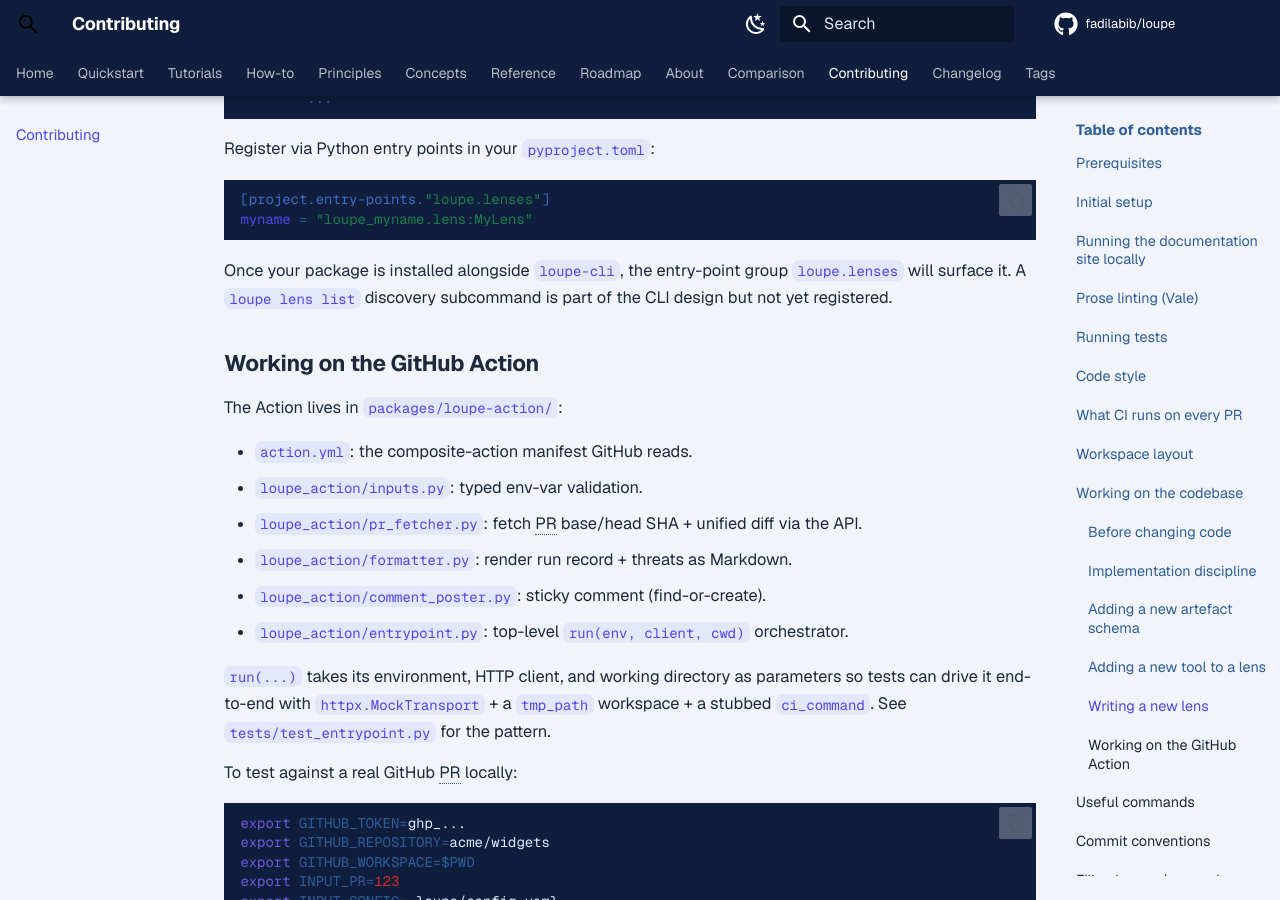
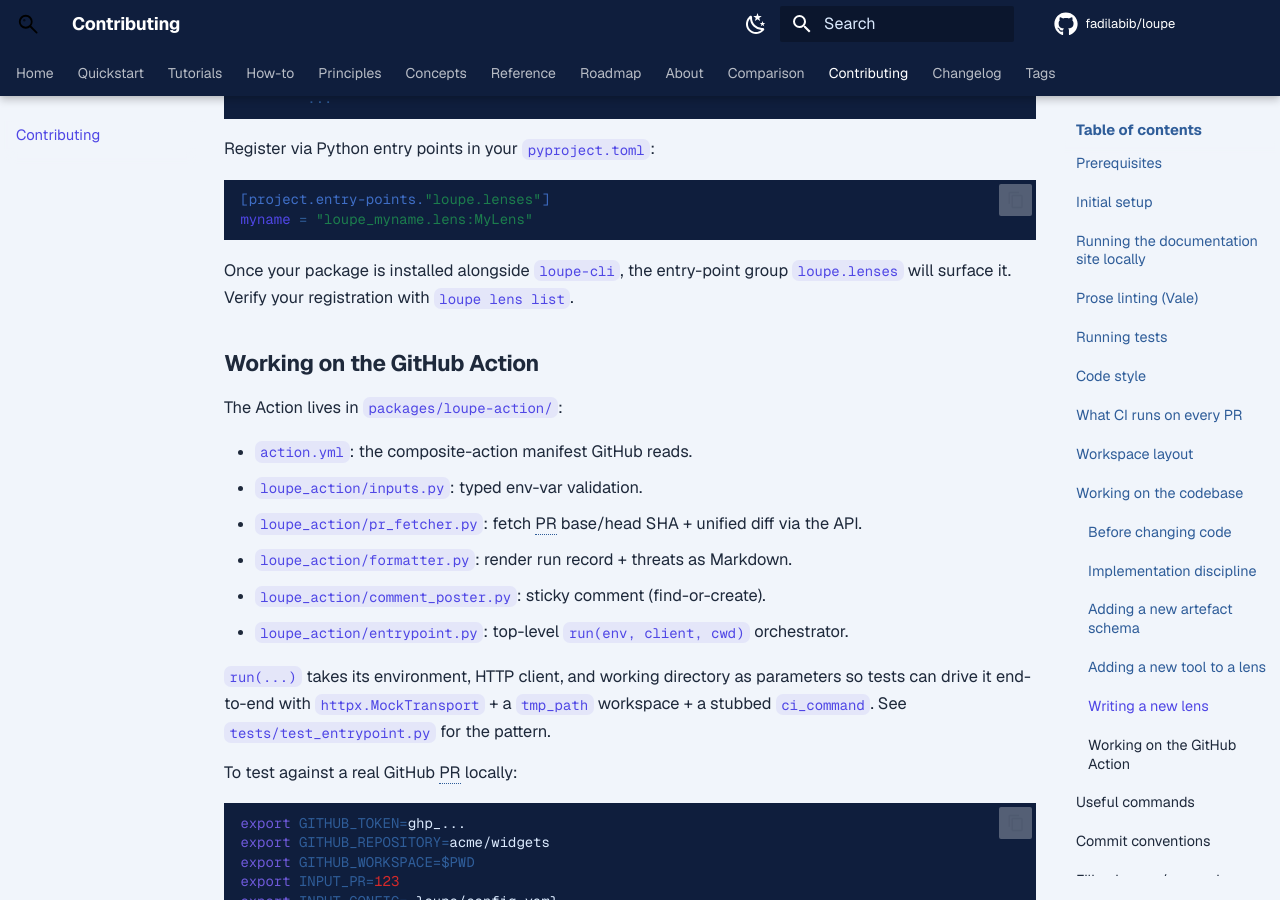
Before and after one commit to fadi-labib/loupe, an MkDocs documentation site: the page built from docs/contributing.md, in a window 1280 px wide and 900 px high, scrolled down 5863 px. Built offline with MkDocs 1.6.1 and Material for MkDocs 9.7.7, drawn with Linux system fonts in a browser that asks for light colours; comment, search, counter and statistics services are not loaded; the version menu is left out.

Commit message:
docs: replace 'lens list / cap list not yet registered' with usage examples

````diff
--- a/docs/contributing.md
+++ b/docs/contributing.md
@@ -204,7 +204,7 @@ Register via Python entry points in your `pyproject.toml`:
 myname = "loupe_myname.lens:MyLens"
 ```
 
-Once your package is installed alongside `loupe-cli`, the entry-point group `loupe.lenses` will surface it. A `loupe lens list` discovery subcommand is part of the CLI design but not yet registered.
+Once your package is installed alongside `loupe-cli`, the entry-point group `loupe.lenses` will surface it. Verify your registration with `loupe lens list`.
 
 ### Working on the GitHub Action
 
````
Also changed, not shown: docs/quickstart.md (+12 -1 lines).
